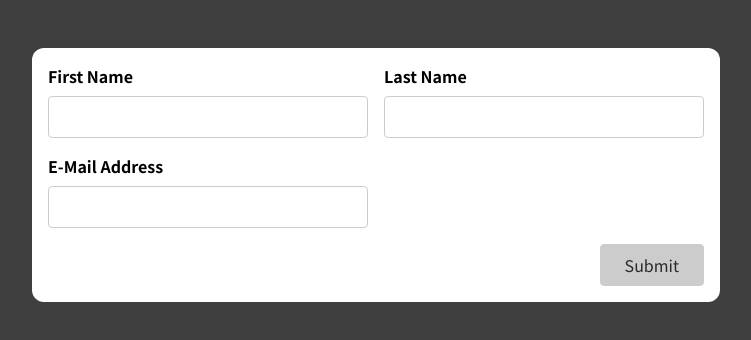
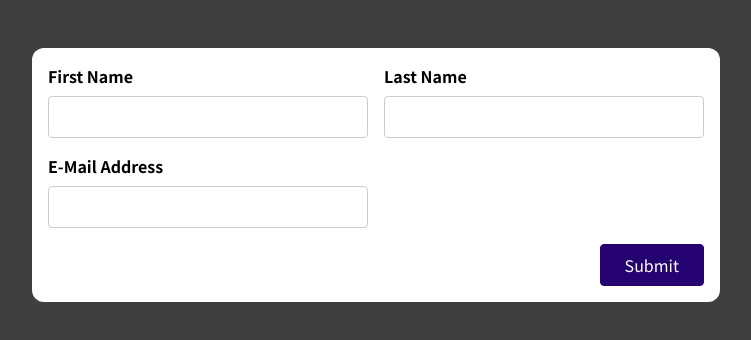
Before and after one commit to Shamoleambo/react-forms, a React (Create React App) app: page / in a window 1280 px wide. Shown: the top 340 px of the page, without its empty margins (264-1015 px from the left). Built offline with nearby package versions, Linux system fonts and the light colour scheme.

Commit message:
make form validate based on input varibales

```diff
--- a/src/components/BasicForm.js
+++ b/src/components/BasicForm.js
@@ -7,11 +7,14 @@ const BasicForm = () => {
   const [firstTouch, setFirstTouch] = useState(false)
   const [lastTouch, setLastTouch] = useState(false)
   const [emailTouch, setEmailTouch] = useState(false)
-  const formIsValid = false
+  let formIsValid = false
 
   const firstNameIsInvalid = firstName.trim() === '' && firstTouch
   const lastNameIsInvalid = lastName.trim() === '' && lastTouch
   const emailIsInvalid = !email.includes('@') && emailTouch
+
+  if (!firstNameIsInvalid && !lastNameIsInvalid && !emailIsInvalid)
+    formIsValid = true
 
   const firstNameHandler = event => {
     setFirstName(event.target.value)
```
